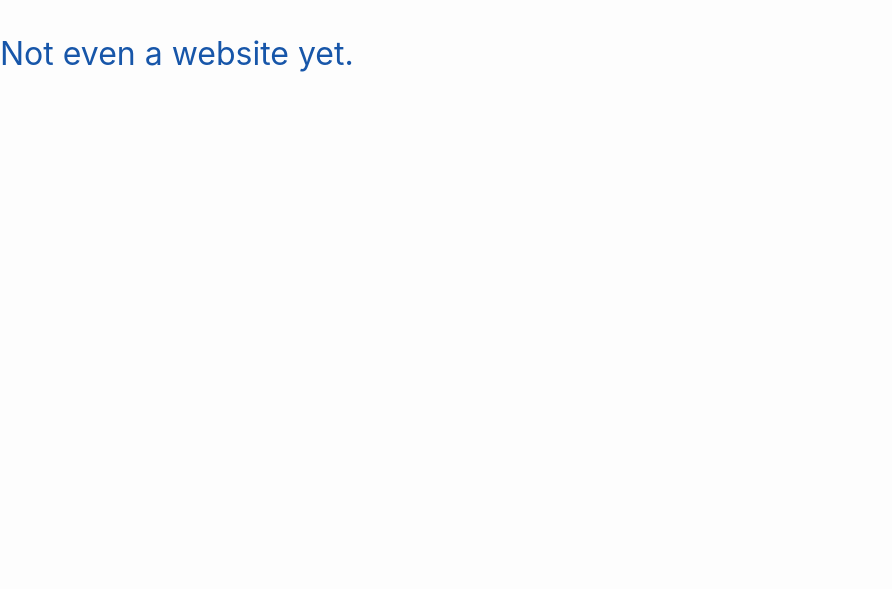
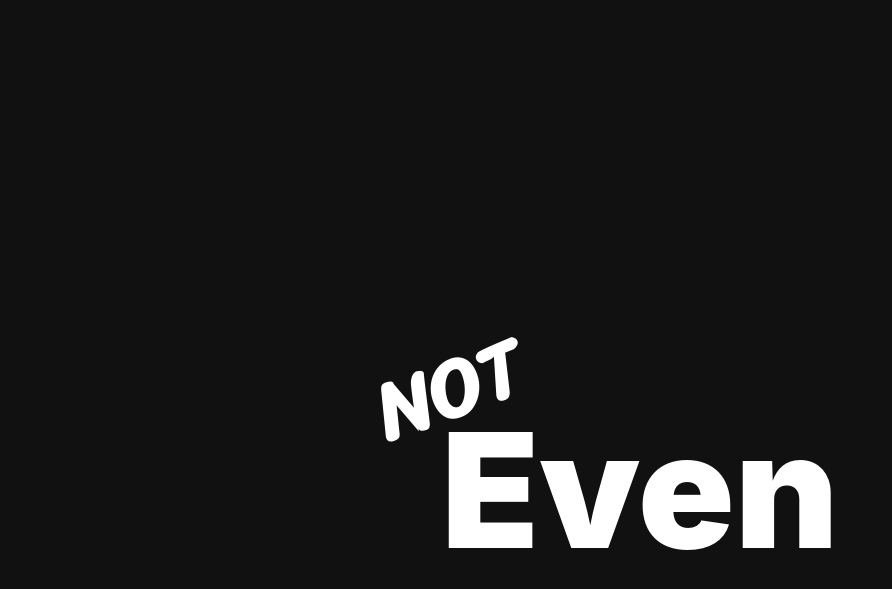
Before and after one commit to kadauber/neven, a Jekyll site: the page built from index.html, in a window 1280 px wide. Shown: the top 589 px of the page, without its empty margins (0-892 px from the left). Built offline with Jekyll 4.4.1, drawn with Linux system fonts in a browser that asks for light colours; our own code applies the rules of GitHub Pages for plain Markdown files.

Commit message:
Bastardize the Not Even logo for the homepage

```diff
--- a/_includes/head.html
+++ b/_includes/head.html
@@ -3,10 +3,13 @@
   <meta http-equiv="X-UA-Compatible" content="IE=edge">
   <meta name="viewport" content="width=device-width, initial-scale=1">
   {%- seo -%}
+  <link rel="preconnect" href="https://fonts.googleapis.com">
+  <link rel="preconnect" href="https://fonts.gstatic.com" crossorigin>
+  <link href="https://fonts.googleapis.com/css2?family=Sriracha&display=swap" rel="stylesheet">
   <link rel="stylesheet" href="{{ "/assets/css/main.css" | relative_url }}">
   <link rel="shortcut icon" type="image/png" href="{{ "/assets/Not_Even_logo_icon.png" | relative_url }}" />
   {%- feed_meta -%}
   {%- if jekyll.environment == 'production' and site.google_analytics -%}
-    {%- include google-analytics.html -%}
+  {%- include google-analytics.html -%}
   {%- endif -%}
 </head>
--- a/_layouts/home.html
+++ b/_layouts/home.html
@@ -1,16 +1,14 @@
 <!DOCTYPE html>
 <html lang="{{ page.lang | default: site.lang | default: "en" }}">
 
-  {%- include head.html -%}
+{%- include head.html -%}
 
-  <body>
+<body class="home">
 
-    <main class="page-content" aria-label="Content">
-      <div class="home">
-        {{ content }}
-      </div>
-    </main>
+  <main aria-label="Content">
+    {{ content }}
+  </main>
 
-  </body>
+</body>
 
 </html>
--- a/assets/css/home.css
+++ b/assets/css/home.css
@@ -0,0 +1,33 @@
+body.home {
+    background-color: #111111;
+    color: #FFFFFF;
+    align-items: center;
+    justify-content: center;
+}
+
+body.home main {
+    display: flex;
+    flex-direction: column;
+}
+
+body.home h1 {
+    margin: 0;
+}
+
+.home :where(.hero-not,.hero-even) {
+    display: flex;
+    font-weight: 900;
+    line-height: 1em;
+}
+
+.home .hero-not {
+    font-size: 5rem;
+    font-family: "Sriracha", cursive;
+    text-transform: uppercase;
+    transform: translateX(-19%) translateY(-27%) rotate(-20deg);
+    font-weight: 600;
+}
+
+.home .hero-even {
+    font-size: 10rem;
+}
--- a/assets/css/main.css
+++ b/assets/css/main.css
@@ -1,2 +1,3 @@
 @import "./resets.css";
 @import "./minima.css";
+@import "./home.css";
--- a/index.markdown
+++ b/index.html
@@ -3,5 +3,7 @@
 # To modify the layout, see https://jekyllrb.com/docs/themes/#overriding-theme-defaults
 
 layout: home
+title: ""
 ---
-# [Not even a website yet.]()
+<span class="hero-not">Not</span>
+<span class="hero-even">Even</span>
```
